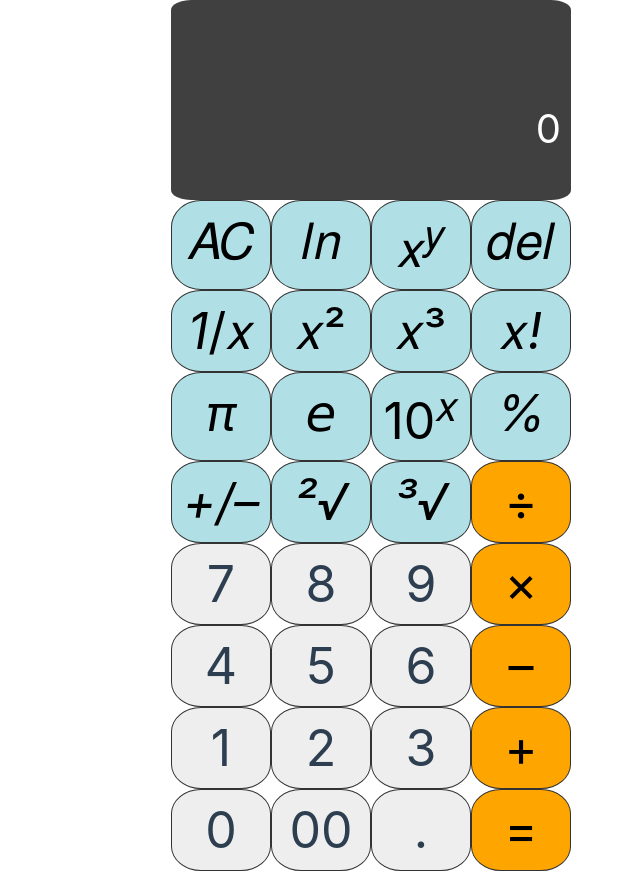
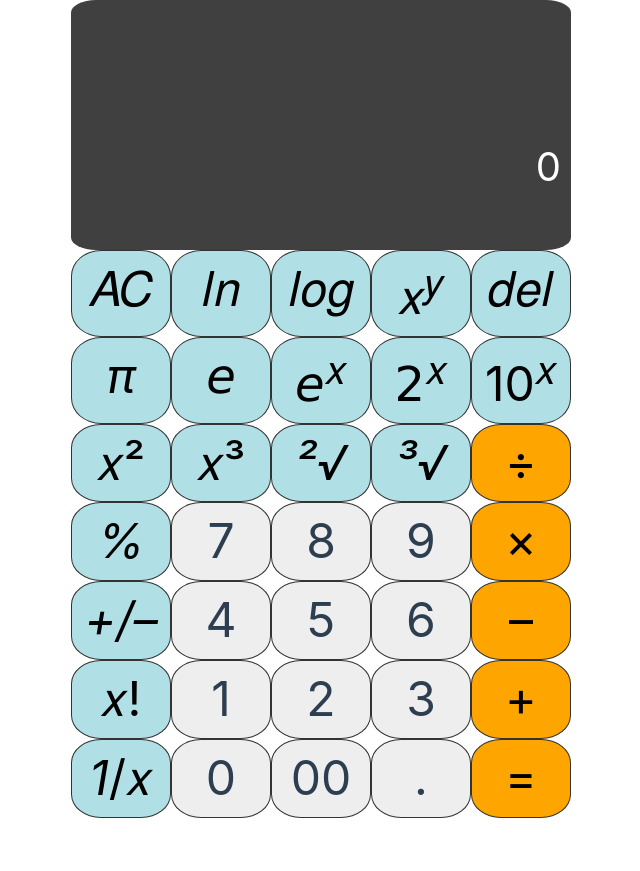
Before and after one commit to mkim245/vue-calculator, a Vue app: page / in a window 1280 px wide. Shown: the whole page, without its empty margins (69-709 px from the left). After the commit the page ends 818 px from the top, so only its background shows below. Built offline with nearby package versions, Linux system fonts and the light colour scheme.

Commit message:
add log, e^x, 2^x

```diff
--- a/src/components/Calculator.vue
+++ b/src/components/Calculator.vue
@@ -56,6 +56,10 @@ export default {
       this.current = this.current.charAt(0) !== '' && !(this.current.charAt(0) === '-' && this.current.charAt(1) === '') ? `${parseFloat(Math.log(this.current).toFixed(4))}` : '';
       this.newcal = true;
     },
+    logarithm10() {
+      this.current = this.current.charAt(0) !== '' && !(this.current.charAt(0) === '-' && this.current.charAt(1) === '') ? `${parseFloat(Math.log10(this.current).toFixed(4))}` : '';
+      this.newcal = true;
+    },
     sqrt() {
       this.current = this.current.charAt(0) !== '' && !(this.current.charAt(0) === '-' && this.current.charAt(1) === '') ? `${parseFloat(Math.sqrt(this.current).toFixed(4))}` : '';
       this.newcal = true;
@@ -74,6 +78,14 @@ export default {
     },
     cubicX() {
       this.current = this.current.charAt(0) !== '' && !(this.current.charAt(0) === '-' && this.current.charAt(1) === '') ? (`${(parseFloat(this.current))}`*`${(parseFloat(this.current))}`*`${(parseFloat(this.current))}`).toFixed(2) : '';
+      this.newcal = true;
+    },
+    epowerX() {
+      this.current = this.current.charAt(0) !== '' && !(this.current.charAt(0) === '-' && this.current.charAt(1) === '') ? `${parseFloat(Math.pow(2.71828, this.current).toFixed(4))}` : '';
+      this.newcal = true;
+    },
+    twopowerX() {
+      this.current = this.current.charAt(0) !== '' && !(this.current.charAt(0) === '-' && this.current.charAt(1) === '') ? `${parseFloat(Math.pow(2, this.current).toFixed(4))}` : '';
       this.newcal = true;
     },
     tenpower() {
@@ -175,34 +187,37 @@ export default {
       <div class="previous-operand">{{ previous }}</div>
       <div class="current-operand">{{ current || '0' }}</div>
     </div>
-    <div @click="clear" class="btn function">&#119860&#119862</div>
-    <div @click="logarithm" class="btn function">&#119897&#119899</div>
-    <div @click="pow" class="btn function">&#119909<sup>&#119910</sup></div>
-    <div @click="del" class="btn function">&#119889&#119890&#119897</div>
-    <div @click="reciprocal" class="btn function"><i>1</i>/&#119909</div>
-    <div @click="power2" class="btn function">&#119909&sup2</div>
-    <div @click="cubicX" class="btn function">&#119909&#179</div>
-    <div @click="factorial" class="btn function">&#119909<i>!</i></div>
+    <div @click="clear" class="btn function">&#119860&#119862</div> <!--AC-->
+    <div @click="logarithm" class="btn function">&#119897&#119899</div> <!--ln-->
+    <div @click="logarithm10" class="btn function">&#119897&#119900&#119892</div> <!--log-->
+    <div @click="pow" class="btn function">&#119909<sup>&#119910</sup></div> <!--x^y-->
+    <div @click="del" class="btn function">&#119889&#119890&#119897</div> <!--del-->
     <div @click="pi" class="btn function"><i>π</i></div>
-    <div @click="naturalE" class="btn function">&#120358</div>
-    <div @click="tenpower" class="btn function">10<sup>&#119909</sup></div>
+    <div @click="naturalE" class="btn function">&#120358</div> <!--e-->
+    <div @click="epowerX" class="btn function">&#120358<sup>&#119909</sup></div> <!--e^x-->
+    <div @click="twopowerX" class="btn function">&#120804<sup>&#119909</sup></div> <!--2^x-->
+    <div @click="tenpower" class="btn function">10<sup>&#119909</sup></div> <!--10^x-->
+    <div @click="power2" class="btn function">&#119909&sup2</div> <!--x^2-->
+    <div @click="cubicX" class="btn function">&#119909&#179</div> <!--x^3-->
+    <div @click="sqrt" class="btn function"><i>&sup2√</i></div> <!--2√-->
+    <div @click="cubert" class="btn function"><i>&#179√</i></div> <!--3√-->
+    <div @click="divide" class="btn operator">&divide;</div>
     <div @click="percent" class="btn function"><i>%</i></div>
-    <div @click="sign" class="btn function"><i>+/–</i></div>
-    <div @click="sqrt" class="btn function"><i>&sup2√</i></div>
-    <div @click="cubert" class="btn function"><i>&#179√</i></div>
-    <div @click="divide" class="btn operator">&divide;</div>
     <div @click="append('7')" class="btn">7</div>
     <div @click="append('8')" class="btn">8</div>
     <div @click="append('9')" class="btn">9</div>
     <div @click="multiply" class="btn operator">&times;</div>
+    <div @click="sign" class="btn function"><i>+/–</i></div>
     <div @click="append('4')" class="btn">4</div>
     <div @click="append('5')" class="btn">5</div>
     <div @click="append('6')" class="btn">6</div>
     <div @click="subtract" class="btn operator">–</div>
+    <div @click="factorial" class="btn function">&#119909!</div> <!--x!-->
     <div @click="append('1')" class="btn">1</div>
     <div @click="append('2')" class="btn">2</div>
     <div @click="append('3')" class="btn">3</div>
     <div @click="add" class="btn operator">+</div>
+    <div @click="reciprocal" class="btn function"><i>1</i>/&#119909</div> <!--1/x-->
     <div @click="append('0')" class="btn">0</div>
     <div @click="append('00')" class="btn">00</div>
     <div @click="dot" class="btn">.</div>
@@ -213,16 +228,16 @@ export default {
 <style scoped>
 .calculator {
   margin: 0 auto;
-  width: 400px;
+  width: 500px;
   font-size: 50px;
   display: grid;
-  grid-template-columns: repeat(4, 1fr);
+  grid-template-columns: repeat(5, 1fr);
   grid-auto-rows: minmax(50px, auto);
   text-align: center;
 }
 
 .display {
-  grid-row: 1 / 5;
+  grid-row: 1 / 6;
   color: white;
   border-radius: 5%;
   grid-column: 1 / -1;
@@ -252,6 +267,7 @@ export default {
   border: 1px solid #333;
   border-radius: 30%;
   text-align: center;
+  font-size: 3rem;
 }
 
 .btn:hover {
```
